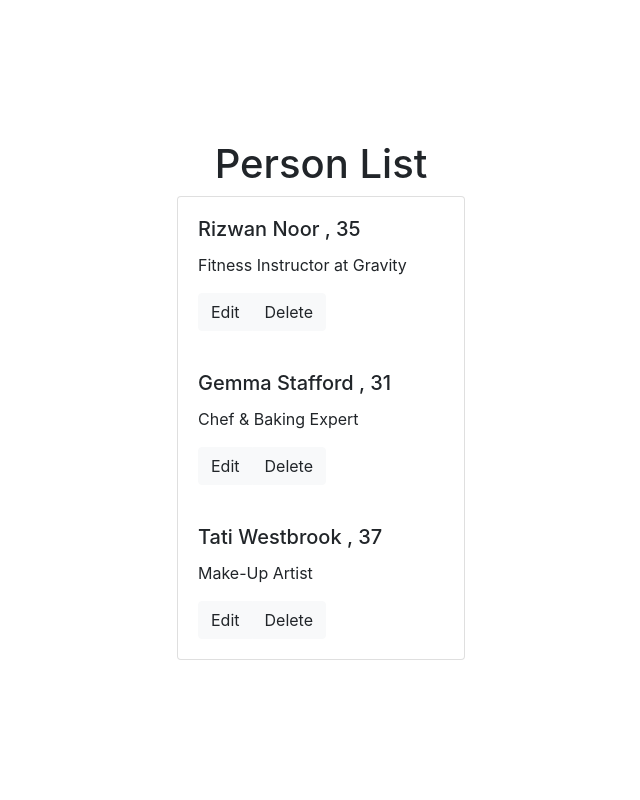
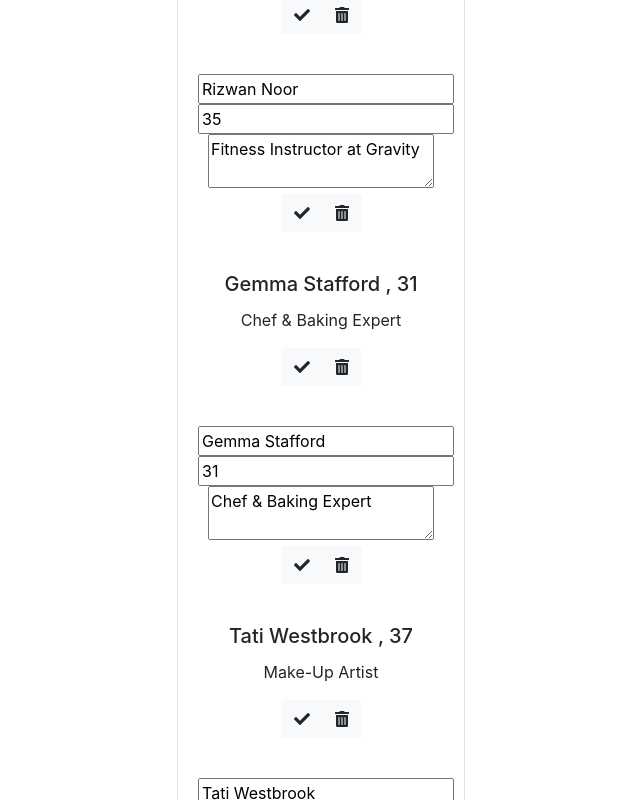
Before and after one commit to sana-ishaque/directory, a React (Create React App) app: page / in a window 1280 px wide. Shown: the top 800 px of the page, without its empty margins (319-959 px from the left). Built offline with nearby package versions, Linux system fonts and the light colour scheme.

Commit message:
child component for conditional rendering

```diff
--- a/src/components/Persons/Person/Person.jsx
+++ b/src/components/Persons/Person/Person.jsx
@@ -2,6 +2,7 @@ import React from 'react'
 import PersonInfo from './PersonInfo/PersonInfo'
 // import Persons from '../Persons'
 import PropTypes from 'prop-types';
+import PersonEdit from './PersonEdit/PersonEdit';
 // import { Card, Button, ButtonGroup } from 'react-bootstrap'
 
 
@@ -12,6 +13,7 @@ export default function Person(props) {
     return (
         <div className="Person">
             <PersonInfo person={props.person} />
+            <PersonEdit  person={props.person}/>
 
         </div>
     )
--- a/src/components/Persons/Person/PersonEdit/PersonEdit.css
+++ b/src/components/Persons/Person/PersonEdit/PersonEdit.css
@@ -0,0 +1,4 @@
+.PersonEdit{
+    text-align: center;
+
+}
--- a/src/components/Persons/Person/PersonEdit/PersonEdit.jsx
+++ b/src/components/Persons/Person/PersonEdit/PersonEdit.jsx
@@ -0,0 +1,28 @@
+import React from 'react'
+import PropTypes from 'prop-types';
+import { Card, Button, ButtonGroup } from 'react-bootstrap'
+import { FontAwesomeIcon } from '@fortawesome/react-fontawesome'
+import { faTrashAlt, faCheck } from '@fortawesome/free-solid-svg-icons'
+import './PersonEdit.css'
+
+export default function PersonEdit(props) {
+    return (
+        <div className="PersonEdit">
+            <Card.Body  >
+                <input value={props.person.name} />
+                <input value={props.person.age} />
+                <textarea>{props.person.description}</textarea>
+                <ButtonGroup aria-label="Basic example">
+                    <Button variant="light"> <FontAwesomeIcon icon={faCheck} /></Button>
+                    <Button variant="light"><FontAwesomeIcon icon={faTrashAlt} /></Button>
+                </ButtonGroup>
+            </Card.Body>
+        </div>
+    )
+}
+
+PersonEdit.prototypes = {
+    name: PropTypes.string,
+    age: PropTypes.number,
+    description: PropTypes.string
+}
--- a/src/components/Persons/Person/PersonInfo/PersonInfo.css
+++ b/src/components/Persons/Person/PersonInfo/PersonInfo.css
@@ -0,0 +1,3 @@
+.PersonInfo{
+    text-align: center;
+}
--- a/src/components/Persons/Person/PersonInfo/PersonInfo.jsx
+++ b/src/components/Persons/Person/PersonInfo/PersonInfo.jsx
@@ -1,18 +1,22 @@
 import React from 'react'
 import PropTypes from 'prop-types';
 import {Card, Button, ButtonGroup } from 'react-bootstrap'
+import { FontAwesomeIcon } from '@fortawesome/react-fontawesome'
+import { faTrashAlt, faCheck } from '@fortawesome/free-solid-svg-icons'
+import './PersonInfo.css'
+
 
 export default function PersonInfo(props) {
     return (
-        <div>
-            <Card.Body>
+        <div className="PersonInfo">
+            <Card.Body >
                 <Card.Title>{props.person.name} , {props.person.age}</Card.Title>
                 <Card.Text>
                     {props.person.description}
                 </Card.Text>
                 <ButtonGroup aria-label="Basic example">
-                    <Button variant="light">Edit</Button>
-                    <Button variant="light">Delete</Button>
+                <Button variant="light"> <FontAwesomeIcon icon={faCheck} /></Button>
+                    <Button variant="light"><FontAwesomeIcon icon={faTrashAlt} /></Button>
                 </ButtonGroup>
 
             </Card.Body>
--- a/src/components/Persons/Persons.jsx
+++ b/src/components/Persons/Persons.jsx
@@ -24,7 +24,7 @@ export default function Persons() {
     return (
         <div className="Persons">
             <Card style={{ width: '18rem' }}>
-                {personsData.map(person => <Person person={person} />)}
+                {personsData.map(person => <Person person={person} key={Date.now} />)}
             </Card>
         </div>
 
```
